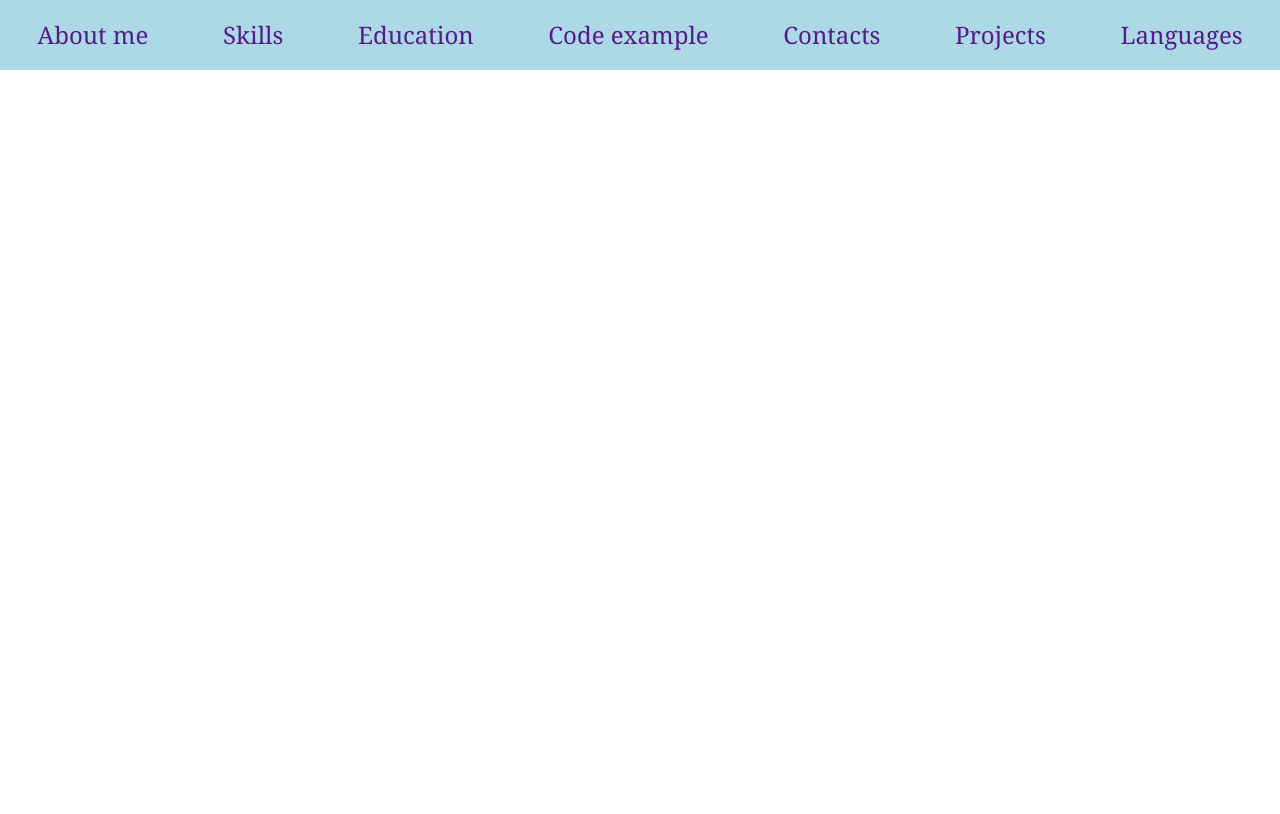
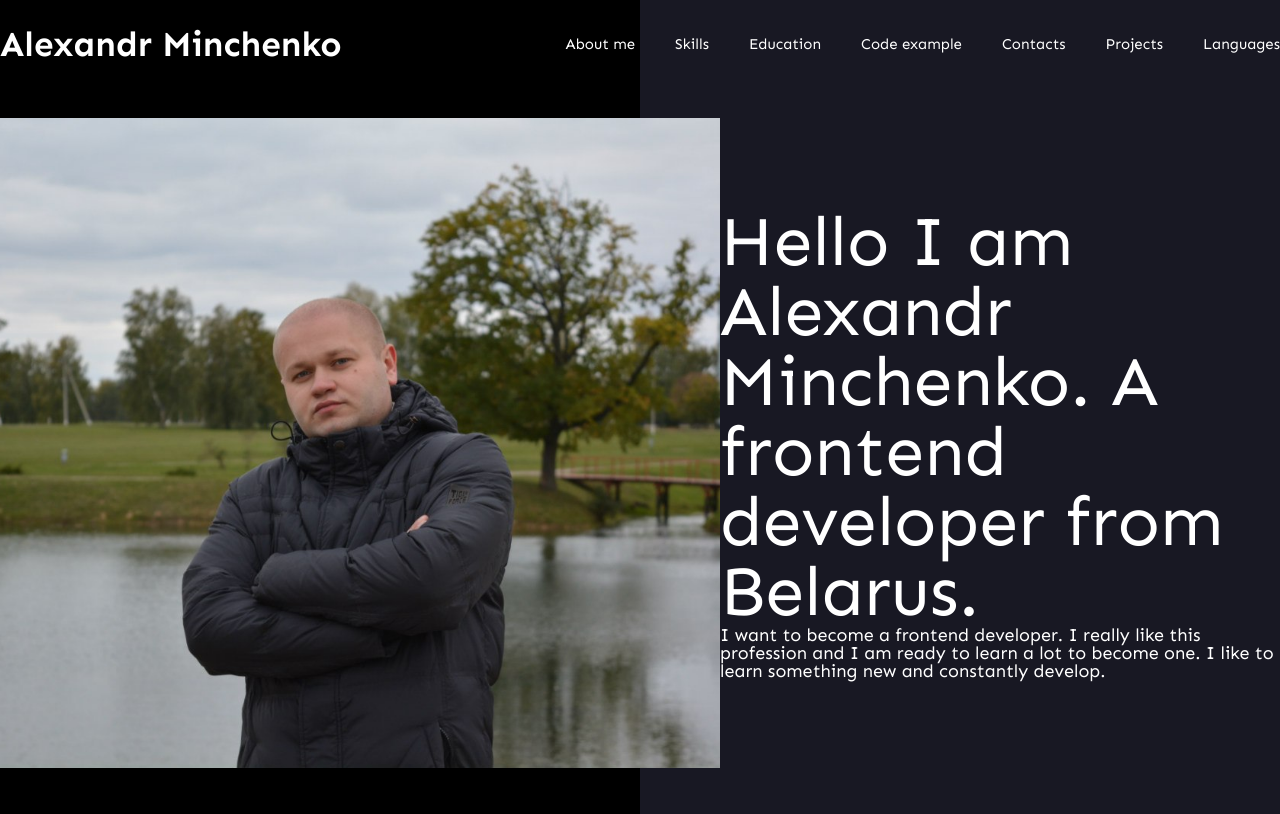
Before and after one commit to alexandrwoody/rsschool-cv, a plain HTML site: page index.html in a window 1280 px wide. Drawn offline with Linux system fonts and the light colour scheme.

Commit message:
feat: add new feature

```diff
--- a/index.html
+++ b/index.html
@@ -6,13 +6,16 @@
     <meta name="viewport" content="width=device-width, initial-scale=1.0">
     <title>CV</title>
     <link rel="stylesheet" href="style.css">
-    <link
-        href="https://fonts.googleapis.com/css?family=Montserrat:100,200,300,regular,500,600,700,800,900,100italic,200italic,300italic,italic,500italic,600italic,700italic,800italic,900italic"
-        rel="stylesheet" />
+    <link href="https://fonts.googleapis.com/css?family=Sen:regular,700,800" rel="stylesheet" />
 </head>
 
 <body>
-    <header class="header _container">
+    <header class="header">
+        <div class="header-content _container">
+            <div class="header-top">
+                <div class="header-tittle">
+                    Alexandr Minchenko
+                </div>
 
                 <nav class="nav">
                     <div class="menu">
@@ -59,6 +62,21 @@
 
                     </div>
                 </nav>
+            </div>
+            <div class="header-bottom">
+                <img src="/img/iam2.jpg" alt="myphoto" class="header-img">
+                <div class="about-me">
+                    <h1 class="about-me-tittle">
+                        Hello I am Alexandr Minchenko. A frontend developer from Belarus.
+                    </h1>
+                    <p class="about-me-subtittle">
+                        I want to become a frontend developer. I really like this profession and
+                        I am ready to learn a lot to become one. I like to learn something new and constantly develop.
+                    </p>
+                </div>
+            </div>
+        </div>
+
     </header>
 </body>
 
--- a/style.css
+++ b/style.css
@@ -35,11 +35,12 @@ html,
 body {
 	height: 100%;
 	line-height: 1;
-	background: #FFFFFF;
+
 	font-size: 14px;
-	color: #545454;
+
 	font-weight: 400;
-	font-family: Georgia, 'Times New Roman', Times, serif;
+	font-family: 'Sen', sans-serif;
+	color: white;
 }
 
 .wrapper {
@@ -53,11 +54,16 @@ body {
 	margin: 0px auto;
 
 }
+
 .header {
-    height: 70px;
-    background: #ADD8E6;
-    font-size: x-large;
+    height: 814px;
+	width: 100%;
+
+    background: linear-gradient(to right, #000000 50%, #181823 50%);
+
+
 }
+
 
 .nav {
 
@@ -66,7 +72,7 @@ body {
 
 }
 .menu-list {
-    height: 70px;
+    height: 88px;
     display:flex;
     justify-content: space-around;
      align-items: center;
@@ -74,7 +80,50 @@ body {
 
 
 }
-.menu-item {
+.menu-item:not(:last-child) {
+	margin: 0px 40px 0px 0px;
+
 }
 .menu-link {
+	color:inherit ;
+	font-size: 15px;
 }
+.header-img{
+	width: 720px;
+	height: 650px;
+	object-fit: cover;
+}
+.header-content{
+
+
+
+
+
+}
+.header-top{
+	height: 88px;
+	display: flex;
+	justify-content:space-between;
+	align-items: center;
+	margin-bottom: 30px;
+}
+.header-bottom{
+	display: flex;
+	justify-content: space-between;
+	align-items: center;
+}
+.header-tittle{
+font-weight: bold;
+color: white;
+font-size: 35px;
+}
+.about-me {
+	width: 700px;
+
+}
+.about-me-tittle{
+	font-size: 70px;
+}
+.about-me-subtittle{
+	font-size: 18px;
+}
```
Also changed, not shown: img/iam2.jpg (added). Lines whose indentation alone changed are shown as unchanged.
